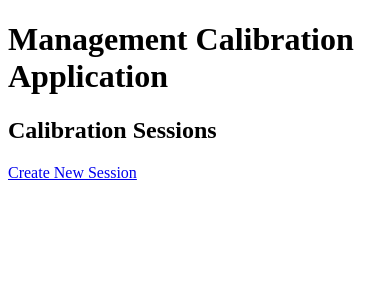
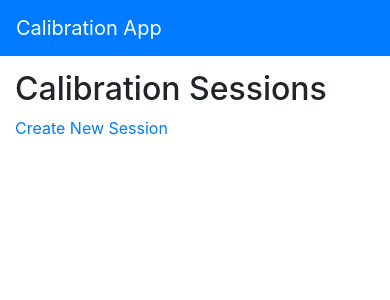
Before and after one commit to tonymontoya/calibration-app, a Flask app: page /admin/sessions in a window 390 px wide. Shown: the top 300 px of the page. Run offline with Flask 3, Linux system fonts and the light colour scheme; some libraries are stand-ins or nearby versions.

Commit message:
Enhanced with Bootstrap
Enhanced with Bootstrap for responsiveness and styling, DataTables for interactive tables, and SweetAlert2 for confirmation dialogs and notifications. In the contributor view, votes are submitted via AJAX for a smoother experience.

This is aimed at providing more modern, accessible, and user‐friendly interface.

```diff
--- a/templates/layout.html
+++ b/templates/layout.html
@@ -1,19 +1,40 @@
 <!DOCTYPE html>
-<html>
+<html lang="en">
 <head>
-  <title>Management Calibration</title>
+  <meta charset="UTF-8">
+  <title>Calibration App</title>
+  <!-- Bootstrap CSS -->
+  <link rel="stylesheet" href="https://stackpath.bootstrapcdn.com/bootstrap/4.5.2/css/bootstrap.min.css">
+  <!-- DataTables CSS -->
+  <link rel="stylesheet" href="https://cdn.datatables.net/1.10.21/css/jquery.dataTables.min.css">
+  <!-- SweetAlert2 CSS -->
+  <link rel="stylesheet" href="https://cdn.jsdelivr.net/npm/sweetalert2@10/dist/sweetalert2.min.css">
+  <style>
+    body { padding-top: 70px; }
+  </style>
 </head>
 <body>
-  <h1>Management Calibration Application</h1>
+  <nav class="navbar navbar-expand-md navbar-dark bg-primary fixed-top">
+    <a class="navbar-brand" href="/">Calibration App</a>
+  </nav>
+  <div class="container">
     {% with messages = get_flashed_messages(with_categories=true) %}
       {% if messages %}
-      <ul>
+        <div class="mt-3">
           {% for category, message in messages %}
-        <li>{{ message }}</li>
+            <div class="alert alert-{{ 'success' if category=='success' else 'danger' }}">{{ message }}</div>
           {% endfor %}
-      </ul>
+        </div>
       {% endif %}
     {% endwith %}
     {% block content %}{% endblock %}
+  </div>
+
+  <!-- jQuery, Bootstrap JS, DataTables JS, and SweetAlert2 JS -->
+  <script src="https://code.jquery.com/jquery-3.5.1.min.js"></script>
+  <script src="https://stackpath.bootstrapcdn.com/bootstrap/4.5.2/js/bootstrap.bundle.min.js"></script>
+  <script src="https://cdn.datatables.net/1.10.21/js/jquery.dataTables.min.js"></script>
+  <script src="https://cdn.jsdelivr.net/npm/sweetalert2@10/dist/sweetalert2.all.min.js"></script>
+  {% block scripts %}{% endblock %}
 </body>
 </html>
```
Lines whose indentation alone changed are shown as unchanged.
